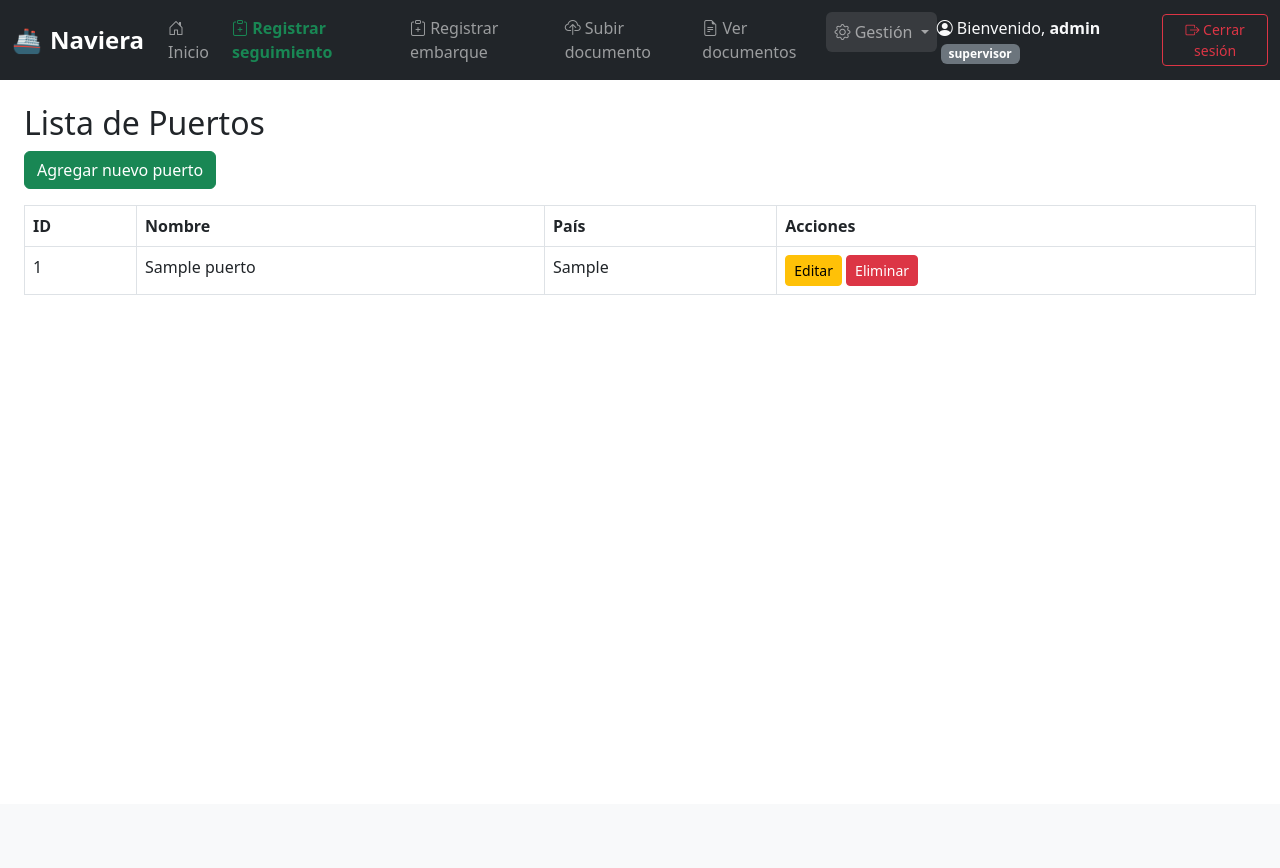
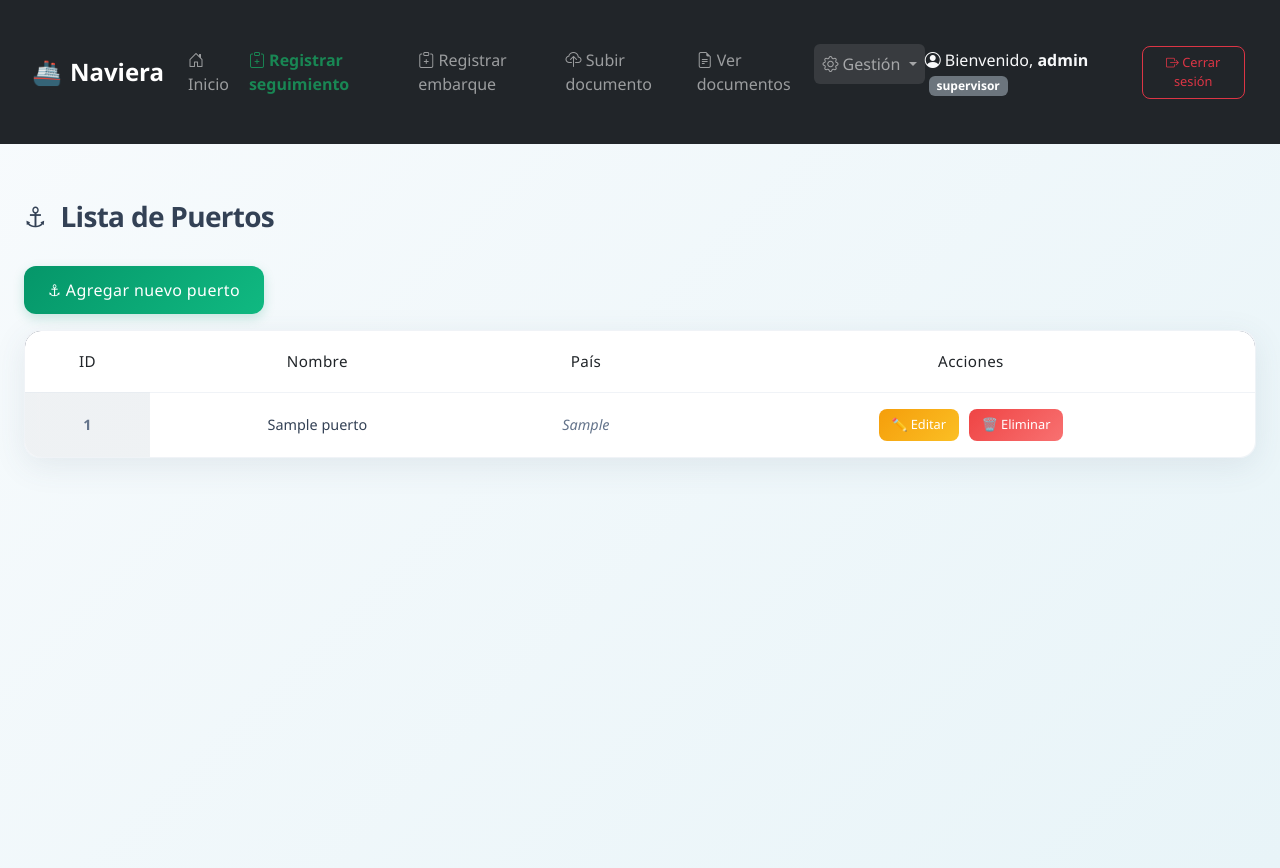
Before and after one commit to mf21015/Proyecto_naviera, a Django app: page /puertos/ in a window 1280 px wide. Before the commit the page ends 295 px from the top, so only its background shows below. Run offline with Django 5.2, Linux system fonts and the light colour scheme; a user stored in the database is signed in; tables that the repository leaves empty hold one stand-in row (values such as "Sample post").

Commit message:
Update lista.html

```diff
--- a/DjangoProject/gestion/templates/gestion/puertos/lista.html
+++ b/DjangoProject/gestion/templates/gestion/puertos/lista.html
@@ -1,9 +1,289 @@
 {% extends 'gestion/base.html' %}
+
 {% block content %}
+<style>
+  body {
+    background: linear-gradient(135deg, #f8fbfd 0%, #e8f4f8 100%);
+    font-family: 'Segoe UI', Tahoma, Geneva, Verdana, sans-serif;
+    min-height: 100vh;
+  }
+
+  .container-fluid {
+    padding: 2rem;
+  }
+
+  h2 {
+    color: #334155;
+    font-weight: 600;
+    margin-bottom: 2rem;
+    font-size: 1.75rem;
+    letter-spacing: -0.025em;
+  }
+
+  h2::before {
+    content: "⚓ ";
+    margin-right: 0.5rem;
+  }
+
+  /* Botón de agregar */
+  .btn-success {
+    background: linear-gradient(135deg, #059669 0%, #10b981 100%);
+    border: none;
+    border-radius: 12px;
+    font-weight: 500;
+    padding: 0.75rem 1.5rem;
+    transition: all 0.3s cubic-bezier(0.4, 0, 0.2, 1);
+    box-shadow: 0 4px 12px rgba(5, 150, 105, 0.2);
+    letter-spacing: 0.025em;
+    margin-bottom: 1.5rem;
+  }
+
+  .btn-success:hover {
+    background: linear-gradient(135deg, #047857 0%, #059669 100%);
+    transform: translateY(-2px);
+    box-shadow: 0 8px 20px rgba(5, 150, 105, 0.3);
+  }
+
+  /* Contenedor de la tabla */
+  .table-container {
+    background: rgba(255, 255, 255, 0.9);
+    backdrop-filter: blur(10px);
+    border-radius: 16px;
+    box-shadow: 0 8px 32px rgba(71, 85, 105, 0.1);
+    border: 1px solid rgba(226, 232, 240, 0.5);
+    overflow: hidden;
+    position: relative;
+  }
+
+  .table-container::before {
+    content: '';
+    position: absolute;
+    top: -20px;
+    left: -20px;
+    right: -20px;
+    bottom: -20px;
+    background: linear-gradient(135deg, rgba(100, 116, 139, 0.05) 0%, rgba(148, 163, 184, 0.05) 100%);
+    border-radius: 30px;
+    z-index: -1;
+  }
+
+  .table {
+    margin-bottom: 0;
+    border-collapse: separate;
+    border-spacing: 0;
+  }
+
+  .table thead {
+    background: linear-gradient(135deg, #475569 0%, #64748b 100%);
+    color: #ffffff;
+  }
+
+  .table thead th {
+    border: none;
+    padding: 1.2rem 1rem;
+    font-weight: 500;
+    font-size: 0.95rem;
+    letter-spacing: 0.025em;
+    text-align: center;
+    position: relative;
+  }
+
+  .table thead th:first-child {
+    border-top-left-radius: 16px;
+  }
+
+  .table thead th:last-child {
+    border-top-right-radius: 16px;
+  }
+
+  .table tbody tr {
+    transition: all 0.2s ease;
+    border: none;
+  }
+
+  .table tbody tr:hover {
+    background-color: rgba(100, 116, 139, 0.05);
+    transform: scale(1.001);
+  }
+
+  .table tbody tr:last-child td:first-child {
+    border-bottom-left-radius: 16px;
+  }
+
+  .table tbody tr:last-child td:last-child {
+    border-bottom-right-radius: 16px;
+  }
+
+  .table tbody td {
+    padding: 1rem;
+    border-top: 1px solid rgba(226, 232, 240, 0.5);
+    border-bottom: none;
+    border-left: none;
+    border-right: none;
+    vertical-align: middle;
+    font-size: 0.9rem;
+    color: #475569;
+    text-align: center;
+  }
+
+  /* Botones de acción */
+  .btn-sm {
+    border-radius: 8px;
+    font-size: 0.8rem;
+    padding: 0.4rem 0.8rem;
+    font-weight: 500;
+    transition: all 0.3s ease;
+    margin: 0 0.2rem;
+  }
+
+  .btn-warning {
+    background: linear-gradient(135deg, #f59e0b 0%, #fbbf24 100%);
+    border: none;
+    color: white;
+  }
+
+  .btn-warning:hover {
+    background: linear-gradient(135deg, #d97706 0%, #f59e0b 100%);
+    transform: translateY(-1px);
+    box-shadow: 0 4px 8px rgba(245, 158, 11, 0.3);
+    color: white;
+  }
+
+  .btn-danger {
+    background: linear-gradient(135deg, #ef4444 0%, #f87171 100%);
+    border: none;
+    color: white;
+  }
+
+  .btn-danger:hover {
+    background: linear-gradient(135deg, #dc2626 0%, #ef4444 100%);
+    transform: translateY(-1px);
+    box-shadow: 0 4px 8px rgba(239, 68, 68, 0.3);
+    color: white;
+  }
+
+  /* Mensaje de tabla vacía */
+  .table tbody tr.empty-row td {
+    text-align: center;
+    color: #94a3b8;
+    font-style: italic;
+    padding: 3rem;
+    background: rgba(248, 250, 252, 0.5);
+  }
+
+  /* Responsive improvements */
+  @media (max-width: 768px) {
+    .container-fluid {
+      padding: 1rem;
+    }
+
+    h2 {
+      font-size: 1.5rem;
+      margin-bottom: 1.5rem;
+    }
+
+    .table-container {
+      border-radius: 12px;
+      overflow-x: auto;
+    }
+
+    .table thead th,
+    .table tbody td {
+      padding: 0.75rem 0.5rem;
+      font-size: 0.85rem;
+    }
+
+    .btn-sm {
+      padding: 0.3rem 0.6rem;
+      font-size: 0.75rem;
+      margin: 0.1rem;
+    }
+
+    .table thead th:first-child,
+    .table thead th:last-child {
+      border-radius: 0;
+    }
+
+    .table tbody tr:last-child td:first-child,
+    .table tbody tr:last-child td:last-child {
+      border-radius: 0;
+    }
+  }
+
+  /* Animación sutil para la carga */
+  .table-container {
+    animation: fadeInUp 0.6s ease-out;
+  }
+
+  @keyframes fadeInUp {
+    from {
+      opacity: 0;
+      transform: translateY(20px);
+    }
+    to {
+      opacity: 1;
+      transform: translateY(0);
+    }
+  }
+
+  /* Efecto hover para las filas */
+  .table tbody tr {
+    cursor: pointer;
+  }
+
+  /* Mejora visual para los IDs */
+  .table tbody td:first-child {
+    font-weight: 600;
+    color: #64748b;
+    background: rgba(100, 116, 139, 0.05);
+  }
+
+  /* Estilo para nombres de puertos */
+  .table tbody td:nth-child(2) {
+    font-weight: 500;
+    color: #334155;
+  }
+
+  /* Estilo para países */
+  .table tbody td:nth-child(3) {
+    color: #64748b;
+    font-style: italic;
+  }
+
+  /* Contenedor de acciones */
+  .table tbody td:last-child {
+    white-space: nowrap;
+  }
+
+  /* Separador visual sutil */
+  .table thead th::after {
+    content: '';
+    position: absolute;
+    right: 0;
+    top: 25%;
+    bottom: 25%;
+    width: 1px;
+    background: rgba(255, 255, 255, 0.2);
+  }
+
+  .table thead th:last-child::after {
+    display: none;
+  }
+</style>
+
 <h2>Lista de Puertos</h2>
-<a href="{% url 'crear_puerto' %}" class="btn btn-success mb-3">Agregar nuevo puerto</a>
+<a href="{% url 'crear_puerto' %}" class="btn btn-success mb-3">⚓ Agregar nuevo puerto</a>
+
+<div class="table-container">
   <table class="table table-bordered">
-  <thead><tr><th>ID</th><th>Nombre</th><th>País</th><th>Acciones</th></tr></thead>
+    <thead>
+      <tr>
+        <th>ID</th>
+        <th>Nombre</th>
+        <th>País</th>
+        <th>Acciones</th>
+      </tr>
+    </thead>
     <tbody>
       {% for puerto in puertos %}
       <tr>
@@ -11,11 +291,16 @@
         <td>{{ puerto.nombre }}</td>
         <td>{{ puerto.pais }}</td>
         <td>
-        <a href="{% url 'editar_puerto' puerto.id %}" class="btn btn-warning btn-sm">Editar</a>
-        <a href="{% url 'eliminar_puerto' puerto.id %}" class="btn btn-danger btn-sm">Eliminar</a>
+          <a href="{% url 'editar_puerto' puerto.id %}" class="btn btn-warning btn-sm">✏️ Editar</a>
+          <a href="{% url 'eliminar_puerto' puerto.id %}" class="btn btn-danger btn-sm">🗑️ Eliminar</a>
         </td>
+      </tr>
+      {% empty %}
+      <tr class="empty-row">
+        <td colspan="4">No hay puertos registrados. ¡Agrega el primer puerto!</td>
       </tr>
       {% endfor %}
     </tbody>
   </table>
+</div>
 {% endblock %}
```
Lines whose indentation alone changed are shown as unchanged.
